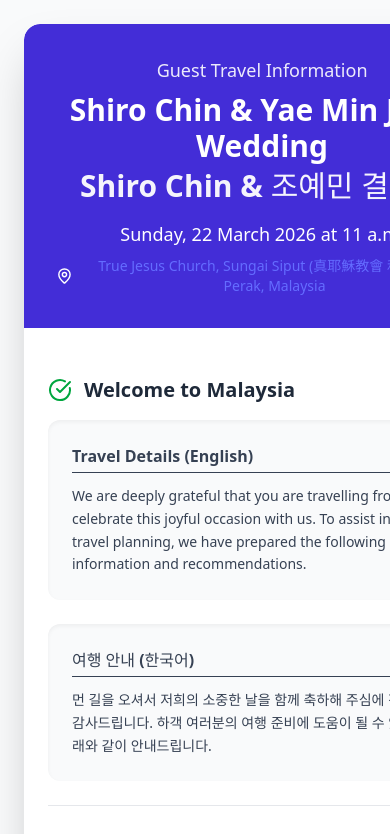
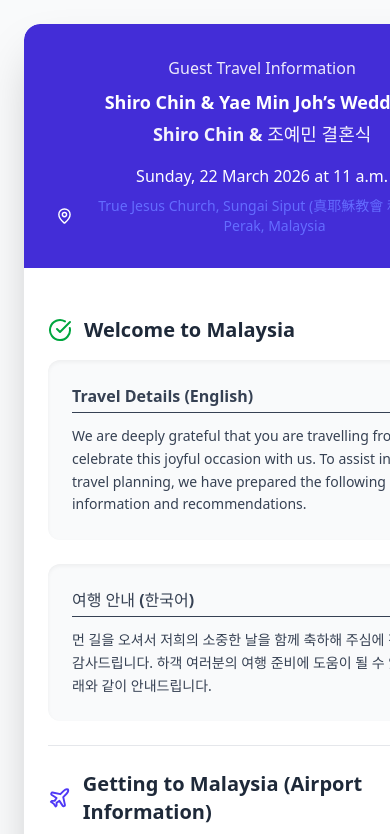
Before and after one commit to shirosl/yaeminwedding, a React (Vite) app: page / in a window 390 px wide. Shown: the top 834 px of the page. Built offline with nearby package versions, Linux system fonts and the light colour scheme.

Commit message:
change w-max to w-auto and text-base text-lg

```diff
--- a/src/App.jsx
+++ b/src/App.jsx
@@ -116,14 +116,14 @@ const App = () => {
     return (
         <div className="min-h-screen bg-gray-50 font-sans p-6 sm:p-8">
             {/* Removed max-w-* limits and added w-full to make the card expand fully, while mx-auto ensures the overall content remains centered within the available space. */}
-            <div className="w-full mx-auto bg-white shadow-2xl rounded-2xl overflow-hidden">
+            <div className="w-auto mx-auto bg-white shadow-2xl rounded-2xl overflow-hidden">
 
                 {/* Header Section */}
                 <header className="bg-indigo-700 text-white p-8 text-center rounded-t-2xl">
-                    <p className="text-lg sm:text-xl font-light mb-2 opacity-90">Guest Travel Information</p>
-                    <h2 className="text-3xl sm:text-5xl font-extrabold mb-1">Shiro Chin & Yae Min Joh’s Wedding</h2>
-                    <h2 className="text-3xl sm:text-5xl font-extrabold opacity-95">Shiro Chin & 조예민 결혼식</h2>
-                    <p className="mt-4 text-lg font-medium">
+                    <p className="text-base sm:text-xl font-light mb-2 opacity-90">Guest Travel Information</p>
+                    <h2 className="text-lg sm:text-5xl font-extrabold mb-1">Shiro Chin & Yae Min Joh’s Wedding</h2>
+                    <h2 className="text-lg sm:text-5xl font-extrabold opacity-95">Shiro Chin & 조예민 결혼식</h2>
+                    <p className="mt-4 text-base sm:text-lg font-medium">
                         Sunday, 22 March 2026 at 11 a.m.
                     </p>
                     <div className="mt-2 flex items-center justify-center">
```
